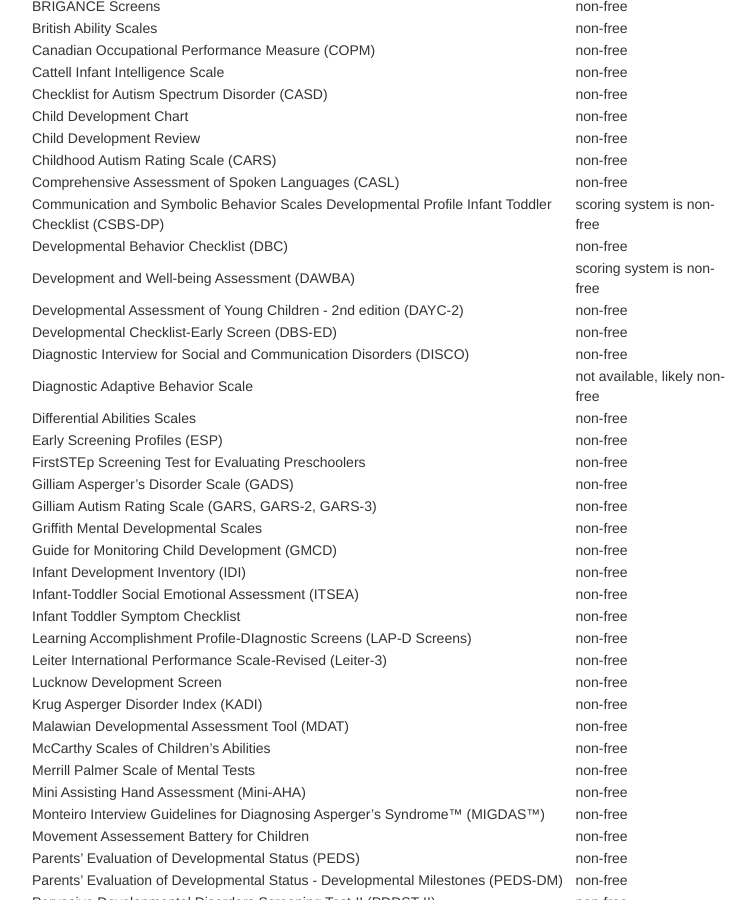
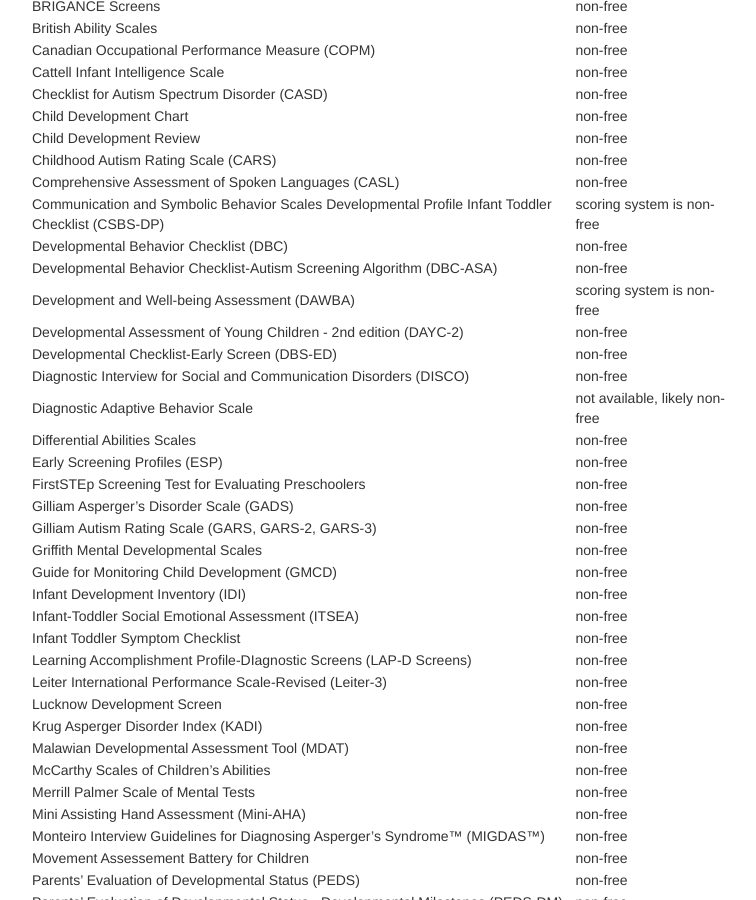
Before and after one commit to mjmaenner/disabilitymeasures, a Jekyll site: the page built from pages/donotqualify.md, in a window 1280 px wide and 900 px high, scrolled down 813 px. Shown: the whole window, without its empty margins (259-1015 px from the left). Built offline with Jekyll 4.4.1, drawn with Linux system fonts in a browser that asks for light colours.

Commit message:
dbc-asa added

```diff
--- a/pages/donotqualify.md
+++ b/pages/donotqualify.md
@@ -52,6 +52,7 @@ Childhood Autism Rating Scale (CARS) | non-free
 Comprehensive Assessment of Spoken Languages (CASL) | non-free
 Communication and Symbolic Behavior Scales Developmental Profile Infant Toddler Checklist (CSBS-DP) | scoring system is non-free
 Developmental Behavior Checklist (DBC) | non-free
+Developmental Behavior Checklist-Autism Screening Algorithm (DBC-ASA) | non-free
 Development and Well-being Assessment (DAWBA) | scoring system is non-free
 Developmental Assessment of Young Children - 2nd edition (DAYC-2) | non-free
 Developmental Checklist-Early Screen (DBS-ED) | non-free
```
